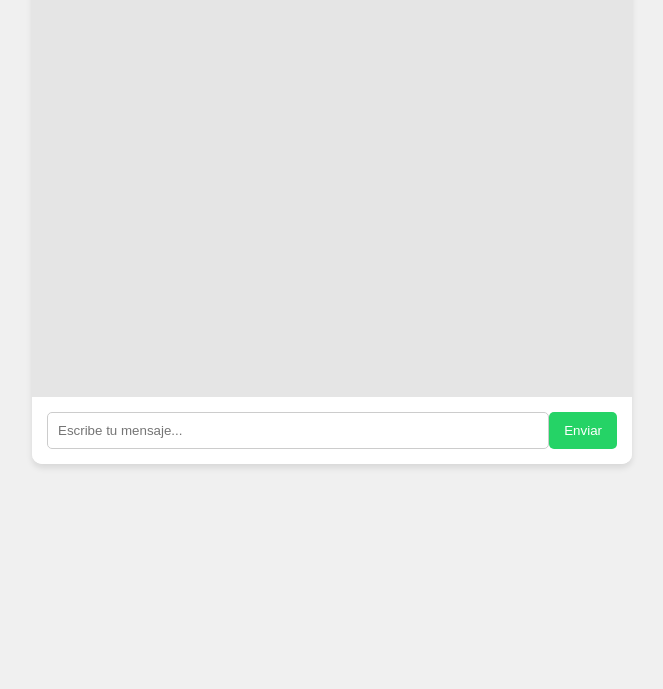
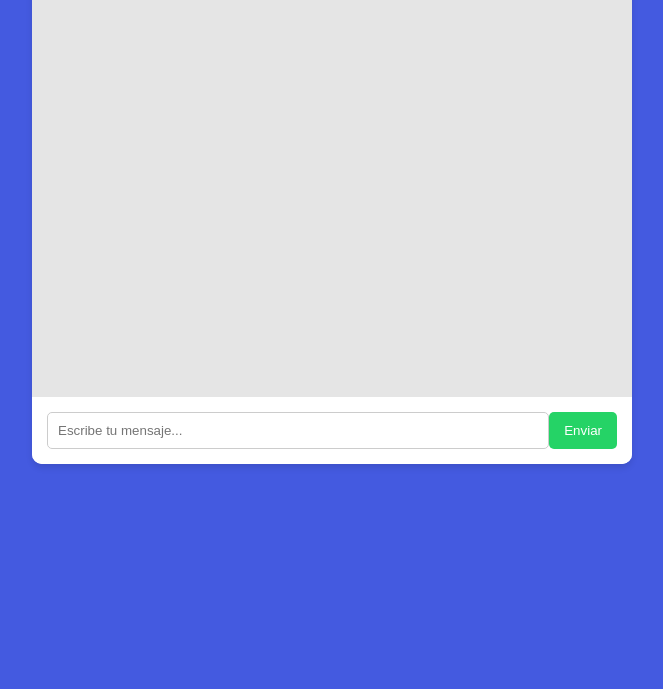
Before and after one commit to rafo022/chatgpt-backend, a website: page public/index.html in a window 1280 px wide. Shown: the part 111-800 px from the top of the page, without its empty margins (308-971 px from the left). Drawn offline with Linux system fonts and the light colour scheme.

Commit message:
cambio de estilo

```diff
--- a/public/styles.css
+++ b/public/styles.css
@@ -6,7 +6,7 @@
 
 body {
   font-family: Arial, sans-serif;
-  background-color: #f0f0f0;
+  background-color: #445AE0;
 }
 
 .chat-container {
```
